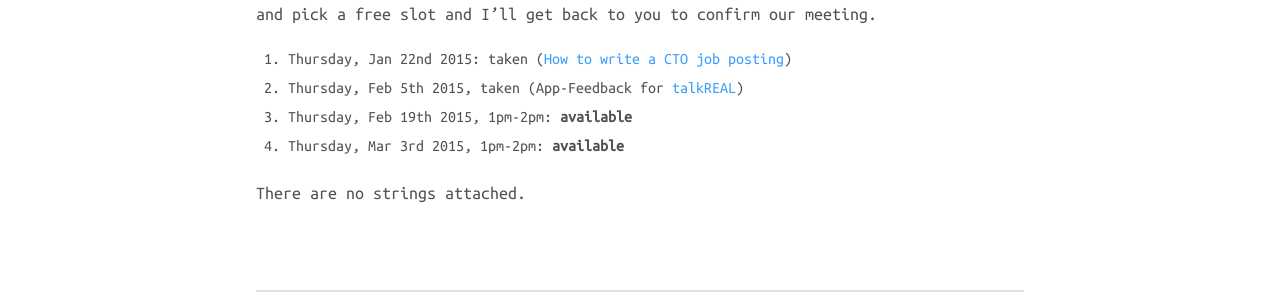
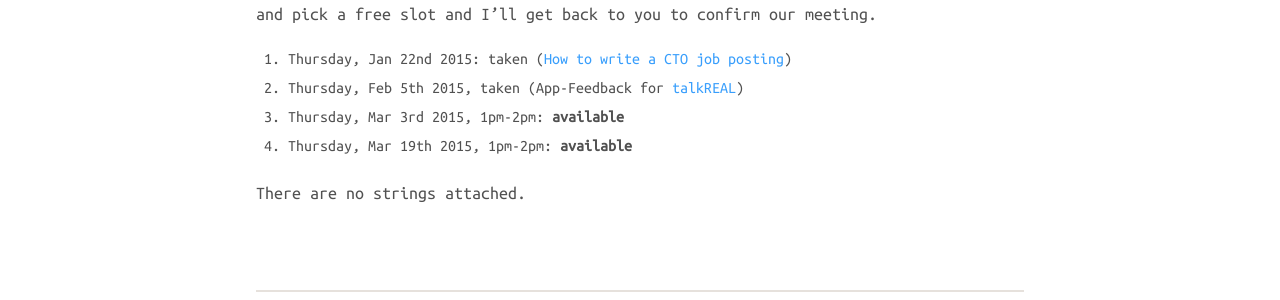
Before and after one commit to coderbyheart/blog, a Jekyll site: the page built from _posts/2015-01-02-office-hours.md, in a window 1280 px wide. Shown: the part 909-1209 px from the top of the page. Built offline with Jekyll 4.4.1, drawn with Linux system fonts in a browser that asks for light colours; nearby versions of some CDN libraries; comment, search, counter and statistics services are not loaded.

Commit message:
Updated.

```diff
--- a/_posts/2015-01-02-office-hours.md
+++ b/_posts/2015-01-02-office-hours.md
@@ -19,8 +19,8 @@
 
  1. Thursday, Jan 22nd 2015: taken ([How to write a CTO job posting](/how-to-find-a-cto/))
  2. Thursday, Feb 5th 2015, taken (App-Feedback for [talkREAL](/uploads/2015/01/talkREAL_App_PitchDeck_Tech_Short_vcR10.pdf))
- 3. Thursday, Feb 19th 2015, 1pm-2pm: **available**
- 4. Thursday, Mar 3rd 2015, 1pm-2pm: **available**
+ 3. Thursday, Mar 3rd 2015, 1pm-2pm: **available**
+ 4. Thursday, Mar 19th 2015, 1pm-2pm: **available**
 
 There are no strings attached.
 
```
